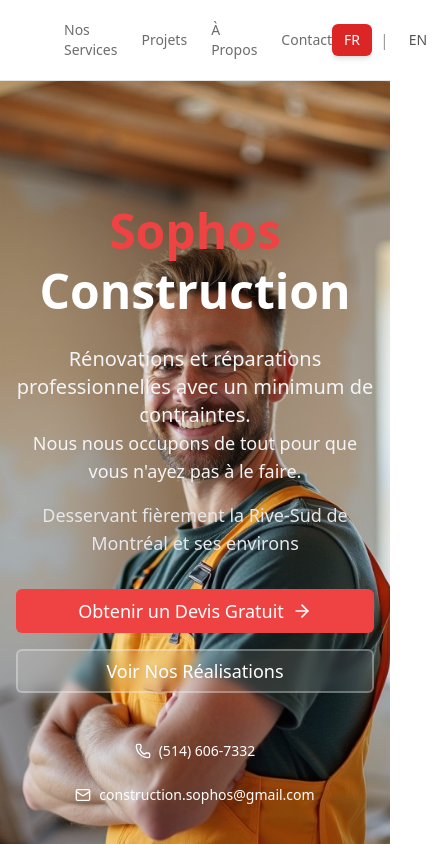
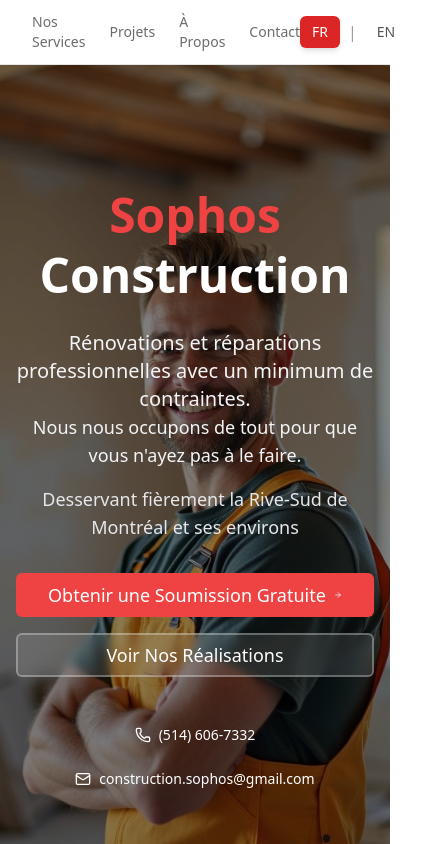
Before and after one commit to ArcticFlameGames/sophos-contruction, a Next.js app: page /fr in a window 390 px wide. Shown: the top 844 px of the page, 439 px wide, since content can reach past the window. Built offline with nearby package versions, Linux system fonts and the light colour scheme.

Commit message:
fixed french, added dark overlay to the hero section, fixed mobile nav bar

```diff
--- a/messages/fr.json
+++ b/messages/fr.json
@@ -22,7 +22,7 @@
   "home": {
     "welcome": "Construire Votre Vision, Une Brique à la Fois",
     "professionalServices": "Services professionnels de construction et de rénovation pour les propriétés résidentielles et commerciales",
-    "getQuote": "Obtenir un Devis Gratuit",
+    "getQuote": "Obtenir une Soumission Gratuite",
     "viewWork": "Voir Nos Réalisations",
     "ourServices": "Nos Services",
     "hero": {
@@ -123,7 +123,7 @@
     "title": "Commencez Votre <span class='text-construction-red'>Projet</span>",
     "subtitle": "Prêt à transformer votre maison ? Obtenez une soumission gratuite dès aujourd'hui et discutons de votre vision pour votre propriété sur la Rive-Sud.",
     "form": {
-      "title": "Obtenez Votre Devis Gratuit",
+      "title": "Obtenez Votre Soumission Gratuite",
       "fields": {
         "name": "Nom Complet",
         "email": "Courriel",
@@ -135,7 +135,7 @@
         "projectType": "ex. : Rénovation de cuisine",
         "message": "Décrivez-nous votre projet..."
       },
-      "submit": "Obtenir un Devis Gratuit"
+      "submit": "Obtenir une Soumission Gratuite"
     },
     "contactInfo": {
       "title": "Coordonnées",
--- a/src/components/Hero.tsx
+++ b/src/components/Hero.tsx
@@ -20,11 +20,12 @@ export const Hero = () => {
 
   return (
     <section className="relative min-h-screen flex items-center justify-center bg-gradient-section">
-      <div className="absolute inset-0 bg-black/20" />
+      <div className="absolute inset-0 bg-black/60" />
       <div
-        className="absolute inset-0 bg-cover bg-center bg-no-repeat"
+        className="absolute inset-0 bg-cover bg-center bg-no-repeat mix-blend-overlay"
         style={{ backgroundImage: 'url(/images/hero-construction.jpg)' }}
       />
+      <div className="absolute inset-0 bg-black/30" />
       <div className="relative z-10 container mx-auto px-4 text-center text-white">
         <div className="max-w-4xl mx-auto animate-fade-in">
           <h1 className="text-5xl md:text-7xl font-bold mb-6 leading-tight">
--- a/src/components/site-header.tsx
+++ b/src/components/site-header.tsx
@@ -27,15 +27,15 @@ export function SiteHeader() {
   };
   return (
     <header className="sticky top-0 z-40 w-full border-b bg-background/95 backdrop-blur supports-[backdrop-filter]:bg-background/60">
-      <div className="container flex h-20 items-center justify-between">
-        <div className="flex items-center space-x-8">
+      <div className="container flex h-16 md:h-20 items-center justify-between px-4">
+        <div className="flex items-center space-x-4 md:space-x-8">
           <Link href={createLocalizedUrl(routes.home.href, currentLocale)} className="flex items-center space-x-3">
             <Image
               src="/images/logotransparent.png"
               alt="Sophos Construction"
               width={150}
               height={50}
-              className="h-12 w-auto object-contain"
+              className="h-10 w-auto object-contain md:h-12"
               priority
             />
           </Link>
```
